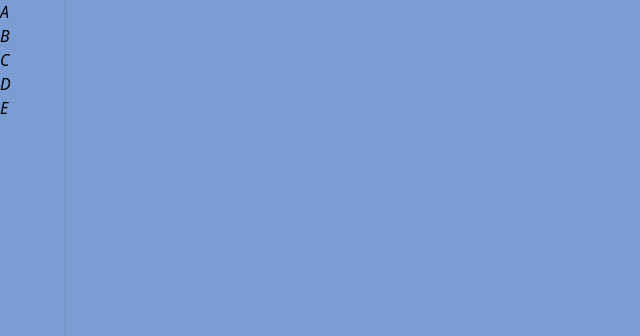
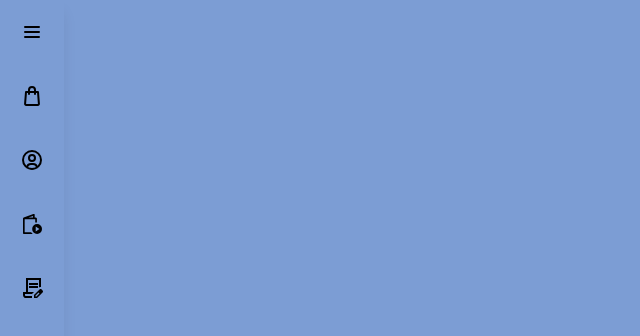
Before and after one commit to natzada/WorkInProgress, a React (Vite) app: page / in a window 1280 px wide. Shown: the top 336 px of the page, without its empty margins (0-640 px from the left). Built offline with nearby package versions, Linux system fonts and the light colour scheme.

Commit message:
updates in sidebar

```diff
--- a/package.json
+++ b/package.json
@@ -13,18 +13,20 @@
     "@tailwindcss/vite": "^4.1.12",
     "react": "^19.1.1",
     "react-dom": "^19.1.1",
-    "styled-components": "^6.1.19",
-    "tailwindcss": "^4.1.12"
+    "styled-components": "^6.1.19"
   },
   "devDependencies": {
     "@eslint/js": "^9.33.0",
     "@types/react": "^19.1.10",
     "@types/react-dom": "^19.1.7",
     "@vitejs/plugin-react": "^5.0.0",
+    "autoprefixer": "^10.4.21",
     "eslint": "^9.33.0",
     "eslint-plugin-react-hooks": "^5.2.0",
     "eslint-plugin-react-refresh": "^0.4.20",
     "globals": "^16.3.0",
+    "postcss": "^8.5.6",
+    "tailwindcss": "^4.1.12",
     "typescript": "~5.8.3",
     "typescript-eslint": "^8.39.1",
     "vite": "^7.1.2"
--- a/src/components/SideBar.tsx
+++ b/src/components/SideBar.tsx
@@ -1,23 +1,69 @@
-import React from 'react'
+import {type FC, type JSX } from 'react';
 
-function SideBar() {
-    return (
-        <div className='fixed top-0 left-0 h-screen w-16 m-0 flex flex-col bg-transparent text-black shadow'>
-            <i>A</i>
-            <i>B</i>
-            <i>C</i>
-            <i>D</i>
-            <i>E</i>
-        </div>
-    )
+// Define types for the SidebarIcon props
+interface SidebarIconProps {
+  icon: JSX.Element;
+  tooltip: string;
 }
 
-const SideBarIcon = ({ icon }: string) => {
-    return(
-        <div className='sidebar-icon'>
-            {icon}
-        </div>
-    )
-}
+// Sidebar Icon Component
+const SidebarIcon: FC<SidebarIconProps> = ({ icon, tooltip }) => {
+  return (
+    <div className="relative flex items-center justify-center h-12 w-12 mt-2 mb-2 mx-2 hover:bg-black hover:text-white rounded-lg hover:rounded-lg transition-all duration-300 ease-linear cursor-pointer group">
+      {icon}
+      <span className="absolute left-16 text-sm rounded-md px-2 py-1 opacity-0 group-hover:opacity-100 transition-opacity duration-300">
+        {tooltip}
+      </span>
+    </div>
+  );
+};
 
-export default SideBar
+// SVG Icon Components
+const MenuIcon: FC = () => (
+  <svg className="w-6 h-6" aria-hidden="true" xmlns="http://www.w3.org/2000/svg" width="24" height="24" fill="none" viewBox="0 0 24 24">
+  <path stroke="currentColor" stroke-linecap="round" stroke-width="2" d="M5 7h14M5 12h14M5 17h14"/>
+</svg>
+
+);
+
+const ShoppingIcon: FC = () => (
+  <svg className="w-6 h-6" aria-hidden="true" xmlns="http://www.w3.org/2000/svg" width="24" height="24" fill="none" viewBox="0 0 24 24">
+  <path stroke="currentColor" stroke-linecap="round" stroke-linejoin="round" stroke-width="2" d="M9 10V6a3 3 0 0 1 3-3v0a3 3 0 0 1 3 3v4m3-2 .917 11.923A1 1 0 0 1 17.92 21H6.08a1 1 0 0 1-.997-1.077L6 8h12Z"/>
+  </svg>
+
+);
+
+const UserIcon: FC = () => (
+  <svg className="w-6 h-6" aria-hidden="true" xmlns="http://www.w3.org/2000/svg" width="24" height="24" fill="none" viewBox="0 0 24 24">
+    <path stroke="currentColor" stroke-linecap="round" stroke-linejoin="round" stroke-width="2" d="M12 21a9 9 0 1 0 0-18 9 9 0 0 0 0 18Zm0 0a8.949 8.949 0 0 0 4.951-1.488A3.987 3.987 0 0 0 13 16h-2a3.987 3.987 0 0 0-3.951 3.512A8.948 8.948 0 0 0 12 21Zm3-11a3 3 0 1 1-6 0 3 3 0 0 1 6 0Z"/>
+  </svg>
+
+);
+
+const TutoIcon: FC = () => (
+  <svg xmlns="http://www.w3.org/2000/svg" height="24px" viewBox="0 -960 960 960" width="24px">
+    <path d="M160-80q-17 0-28.5-11.5T120-120v-574q0-12.33 8-24.5t19.33-16.83L534.67-880q18.66-6.67 35.66-.17 17 6.5 17 28.17v116.67H636q17 0 28.5 11.5t11.5 28.5v152h-66.67v-125.34H186.67v522h257L510.33-80H160Zm178-655.33h182.67v-68l-182.67 68Zm345.33 652q-83 0-139.83-56.84Q486.67-197 486.67-280q0-83 56.83-139.83 56.83-56.84 139.83-56.84 83 0 139.84 56.84Q880-363 880-280q0 83-56.83 139.83-56.84 56.84-139.84 56.84Zm-54.66-101.34L777.33-280l-148.66-95.33v190.66Zm-442 38v-522 522Z"/>
+  </svg>
+);
+
+const StockIcon: FC = () => (
+  <svg xmlns="http://www.w3.org/2000/svg" height="24px" viewBox="0 -960 960 960" width="24px">
+    <path d="M360-600v-80h360v80H360Zm0 120v-80h360v80H360Zm120 320H200h280Zm0 80H240q-50 0-85-35t-35-85v-120h120v-560h600v361q-20-2-40.5 1.5T760-505v-295H320v480h240l-80 80H200v40q0 17 11.5 28.5T240-160h240v80Zm80 0v-123l221-220q9-9 20-13t22-4q12 0 23 4.5t20 13.5l37 37q8 9 12.5 20t4.5 22q0 11-4 22.5T903-300L683-80H560Zm300-263-37-37 37 37ZM620-140h38l121-122-18-19-19-18-122 121v38Zm141-141-19-18 37 37-18-19Z"/>
+    </svg>
+);
+
+
+// Main Sidebar Component
+const Sidebar: FC = () => {
+  return (
+    <div className="fixed top-0 left-0 h-screen w-16 flex flex-col bg-transparent text-black shadow-lg">
+      <SidebarIcon icon={<MenuIcon />} tooltip="Menu" />
+      <SidebarIcon icon={<ShoppingIcon />} tooltip="Shopping" />
+      <SidebarIcon icon={<UserIcon />} tooltip="Profile" />
+      <SidebarIcon icon={<TutoIcon />} tooltip="Tutorials" />
+      <SidebarIcon icon={<StockIcon />} tooltip="Stock" />
+    </div>
+  );
+};
+
+export default Sidebar;
```
Also changed, not shown: src/index.css (line endings or trailing spaces), 1 other file (tests, documents, lock files or other folders).
